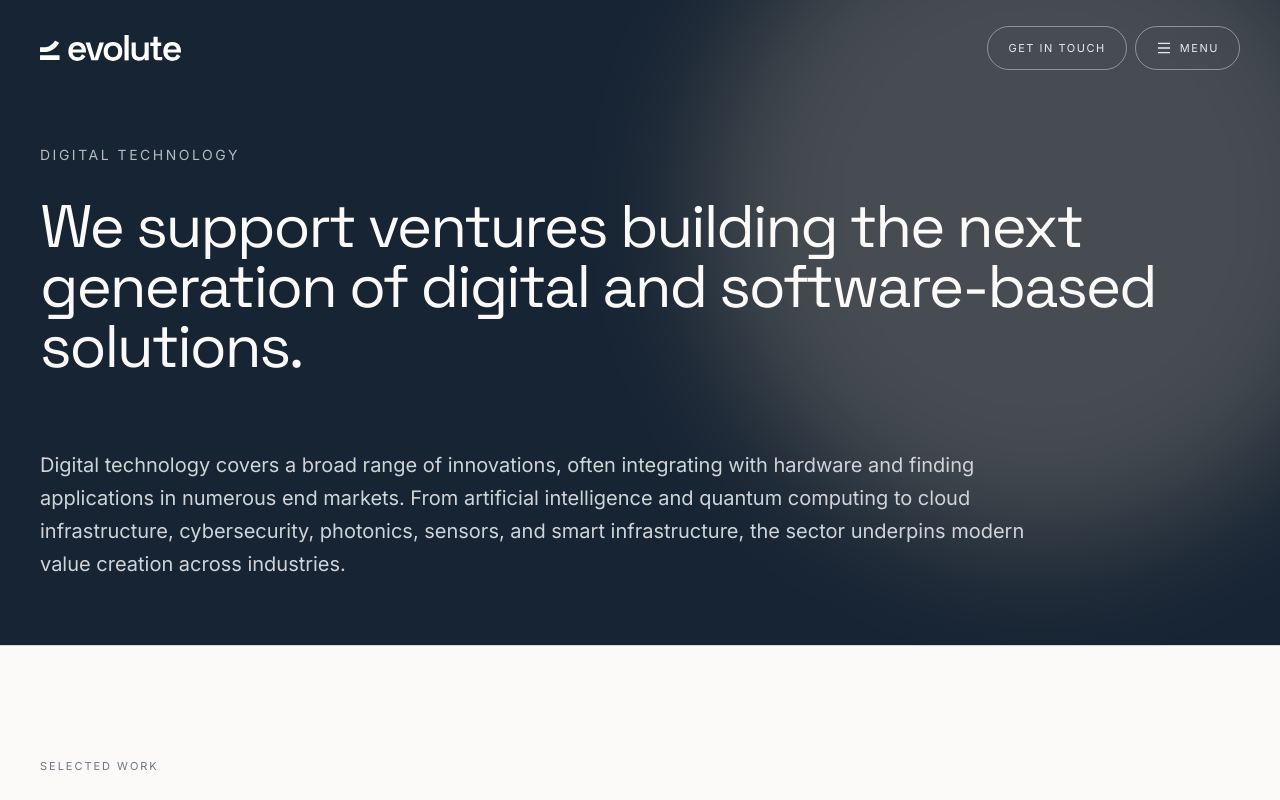
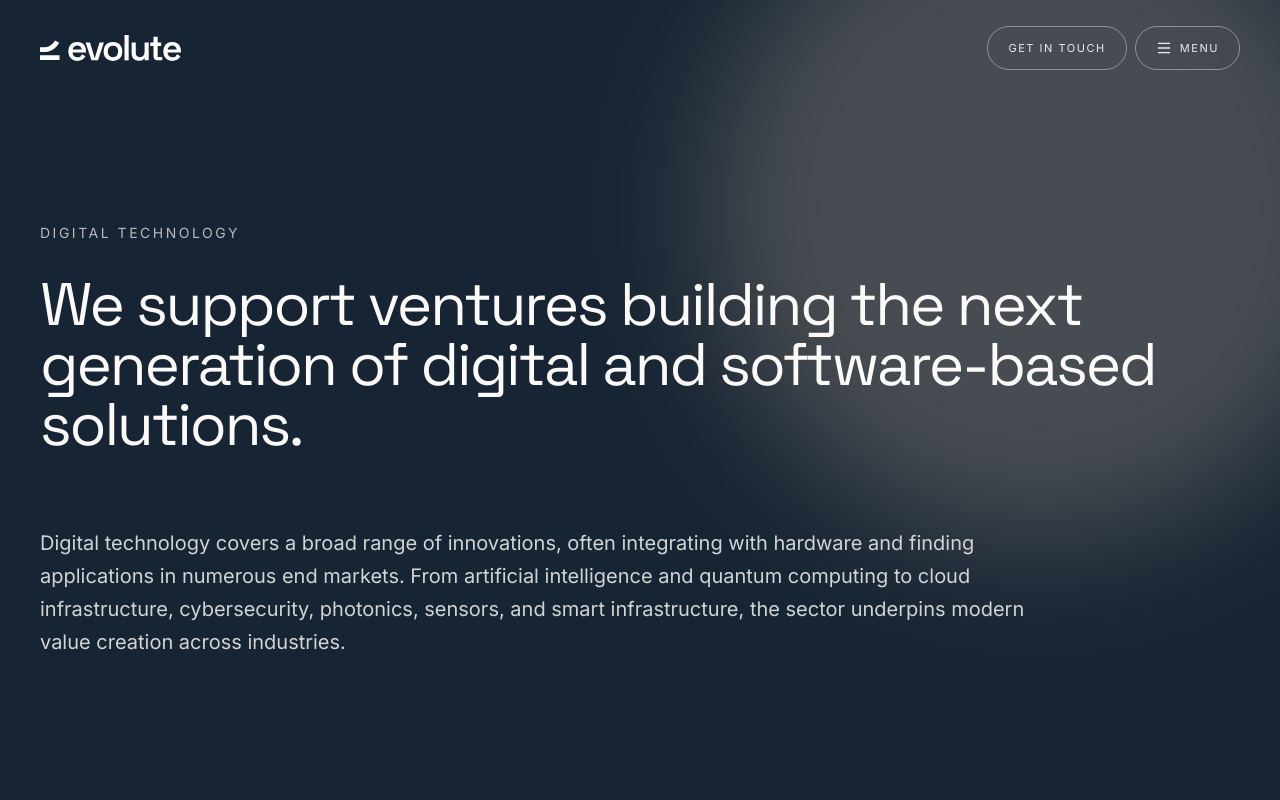
Before and after one commit to SD4444/Evolute-website, a Next.js app: page /industries/digital-technology in a window 1280 px wide. Shown: the top 800 px of the page. Built offline with nearby package versions, Linux system fonts and the light colour scheme; a web font is replaced by a local one.

Commit message:
Industry heroes fill the landing viewport like service pages
Co-Authored-By: Claude Fable 5 <noreply@anthropic.com>

```diff
--- a/src/app/industries/[slug]/page.tsx
+++ b/src/app/industries/[slug]/page.tsx
@@ -99,7 +99,8 @@ export default async function IndustryPage(props: PageProps<"/industries/[slug]"
         ambientGlowColor={toneColor[industry.tone]}
         eyebrow={industry.title}
         title={industry.subtitle}
-        contentClassName="pb-12 md:pb-16 [&_h1]:max-w-6xl"
+        className="flex min-h-screen"
+        contentClassName="flex-1 justify-center pb-12 md:pb-16 [&_h1]:max-w-6xl"
       >
         <p className="mt-8 max-w-[62rem] text-lg leading-[1.65] text-gray-200 md:mt-10 md:text-xl">
           {industry.intro}
```
